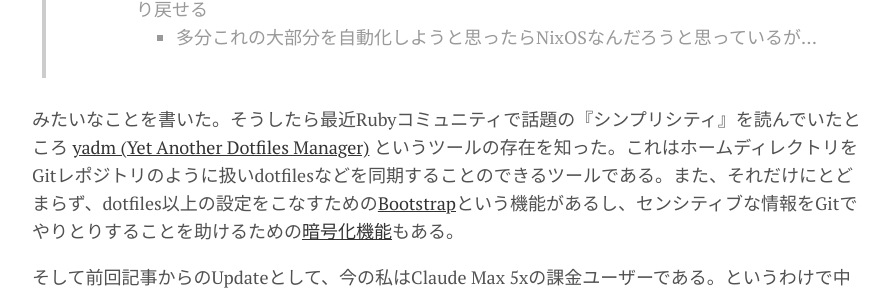
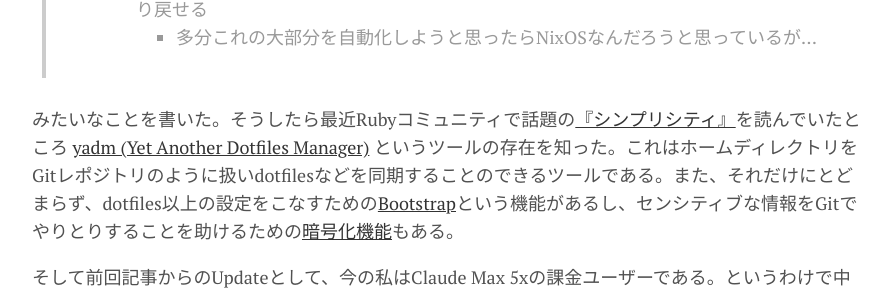
Before and after one commit to sylph01/sylph01.github.io, a Jekyll site: the page built from _posts/2026-06-24-dev-env-status-2.md, in a window 1280 px wide and 900 px high, scrolled down 514 px. Shown: the part 153-451 px from the top of the window, without its empty margins (192-1082 px from the left). Built offline with Jekyll 4.4.1, drawn with Linux system fonts in a browser that asks for light colours; part of the change alters nothing that is shown.

```diff
--- a/_posts/2026-06-24-dev-env-status-2.md
+++ b/_posts/2026-06-24-dev-env-status-2.md
@@ -18,7 +18,7 @@ yak shavingは楽しい。
 >   - ブートストラップ手段はマニュアル化してあり、だいたい30分〜1時間で元の環境を取り戻せる
 >     - 多分これの大部分を自動化しようと思ったらNixOSなんだろうと思っているが…
 
-みたいなことを書いた。そうしたら最近Rubyコミュニティで話題の『シンプリシティ』を読んでいたところ [yadm (Yet Another Dotfiles Manager)](https://yadm.io/) というツールの存在を知った。これはホームディレクトリをGitレポジトリのように扱いdotfilesなどを同期することのできるツールである。また、それだけにとどまらず、dotfiles以上の設定をこなすための[Bootstrap](https://yadm.io/docs/bootstrap)という機能があるし、センシティブな情報をGitでやりとりすることを助けるための[暗号化機能](https://yadm.io/docs/encryption)もある。
+みたいなことを書いた。そうしたら最近Rubyコミュニティで話題の[『シンプリシティ』](https://www.oreilly.co.jp/books/9784814401710/)を読んでいたところ [yadm (Yet Another Dotfiles Manager)](https://yadm.io/) というツールの存在を知った。これはホームディレクトリをGitレポジトリのように扱いdotfilesなどを同期することのできるツールである。また、それだけにとどまらず、dotfiles以上の設定をこなすための[Bootstrap](https://yadm.io/docs/bootstrap)という機能があるし、センシティブな情報をGitでやりとりすることを助けるための[暗号化機能](https://yadm.io/docs/encryption)もある。
 
 そして前回記事からのUpdateとして、今の私はClaude Max 5xの課金ユーザーである。というわけで中性子星くらい重いｴｲｱｰｽを挙げて[^1]いろいろ聞きながら自動化を行った。
 
```
